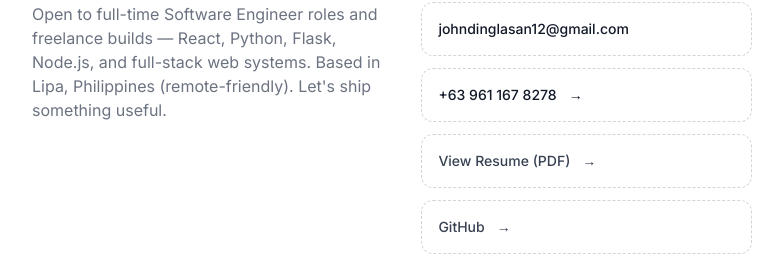
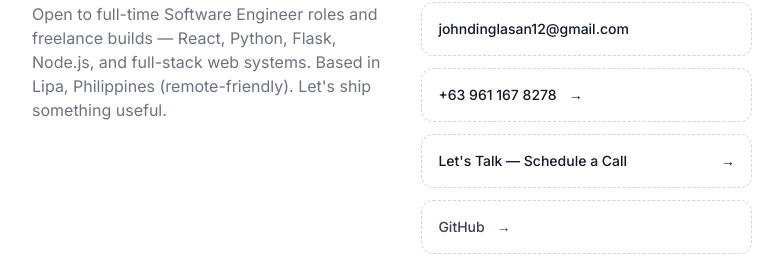
Before and after one commit to Jayem09/portfolio, a Next.js app: page / in a window 1280 px wide. Shown: the part 3693-3949 px from the top of the page, without its empty margins (248-1031 px from the left). Built offline with nearby package versions, Linux system fonts and the light colour scheme; no server answers.

Commit message:
feat: replace View Resume with Let's Talk Calendly (calendly.com/johndinglasan12)

```diff
--- a/components/sections/Contact.tsx
+++ b/components/sections/Contact.tsx
@@ -12,8 +12,8 @@ export default function Contact() {
           <a href={`tel:${contact.phone.replace(/\s/g,'')}`} className="flex items-center gap-3 rounded-xl border border-dashed border-gray-300 dark:border-gray-700 p-4 hover:bg-gray-50 dark:hover:bg-white/5 transition-colors bg-white dark:bg-ink text-sm font-medium text-gray-900 dark:text-white">
             {contact.phone} <span aria-hidden>→</span>
           </a>
-          <a href={contact.resume} target="_blank" className="flex items-center gap-3 rounded-xl border border-dashed border-gray-300 dark:border-gray-700 p-4 hover:bg-gray-50 dark:hover:bg-white/5 transition-colors bg-white dark:bg-ink text-sm font-medium text-gray-700 dark:text-gray-300">
-            View Resume (PDF) <span aria-hidden>→</span>
+          <a href={contact.calendly} target="_blank" rel="noopener noreferrer" className="flex items-center gap-3 rounded-xl border border-dashed border-gray-300 dark:border-gray-700 p-4 hover:bg-gray-50 dark:hover:bg-white/5 transition-colors bg-white dark:bg-ink text-sm font-medium text-gray-900 dark:text-white bg-ink/5 dark:bg-white/5">
+            <span className="flex-1">Let&apos;s Talk — Schedule a Call</span> <span aria-hidden>→</span>
           </a>
           <a href={contact.github} target="_blank" rel="noopener noreferrer" className="flex items-center gap-3 rounded-xl border border-dashed border-gray-300 dark:border-gray-700 p-4 hover:bg-gray-50 dark:hover:bg-white/5 transition-colors bg-white dark:bg-ink text-sm font-medium text-gray-700 dark:text-gray-300">
             GitHub <span aria-hidden>→</span>
--- a/lib/data.ts
+++ b/lib/data.ts
@@ -139,7 +139,7 @@ export const contact = {
   sub: "Open to full-time Software Engineer roles and freelance builds — React, Python, Flask, Node.js, and full-stack web systems. Based in Lipa, Philippines (remote-friendly). Let's ship something useful.",
   email: "johndinglasan12@gmail.com",
   phone: "+63 961 167 8278",
-  calendly: "mailto:johndinglasan12@gmail.com",
+  calendly: "https://calendly.com/johndinglasan12",
   linkedin: "mailto:johndinglasan12@gmail.com",
   github: "https://github.com/Jayem09",
   resume: "/resume.pdf",
```
